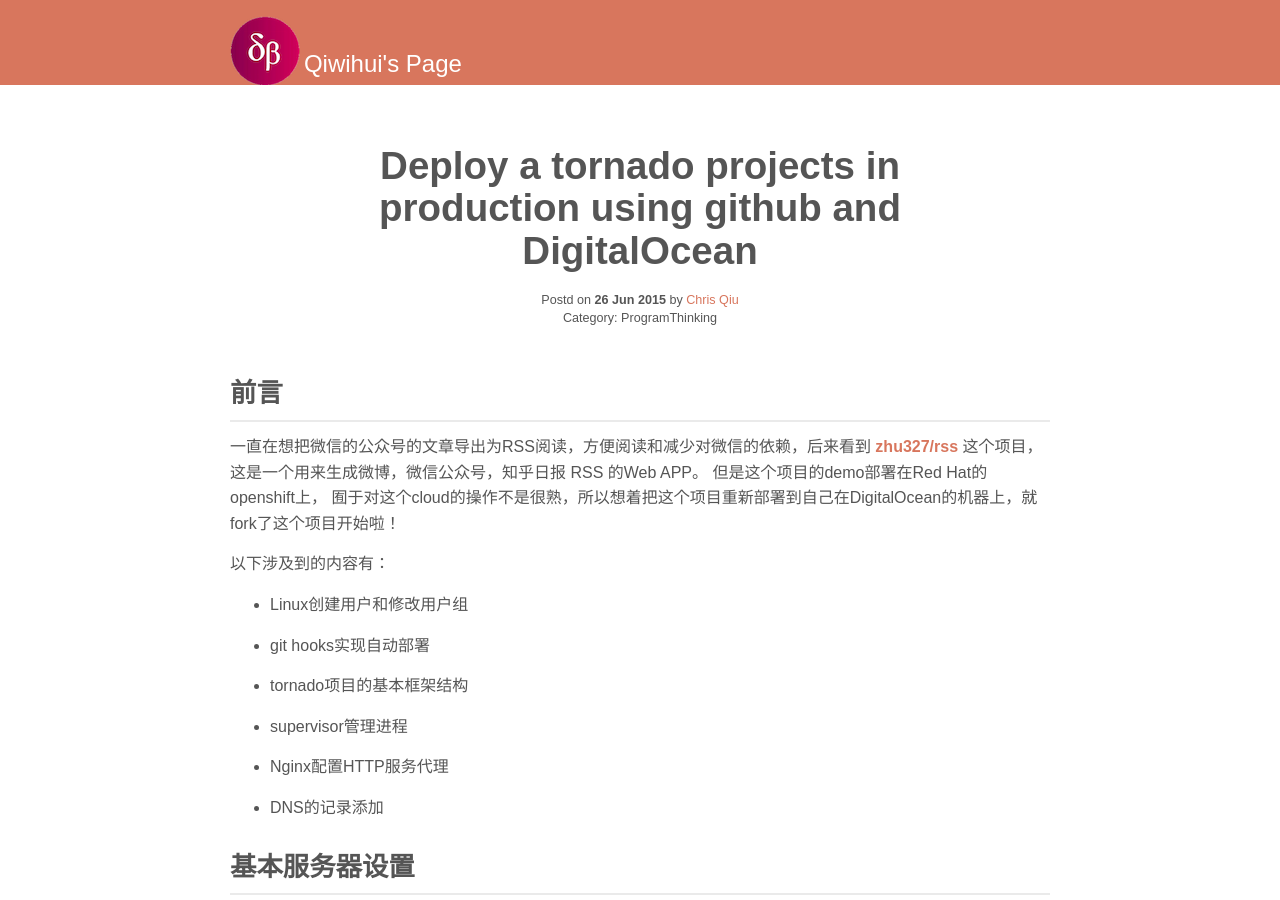
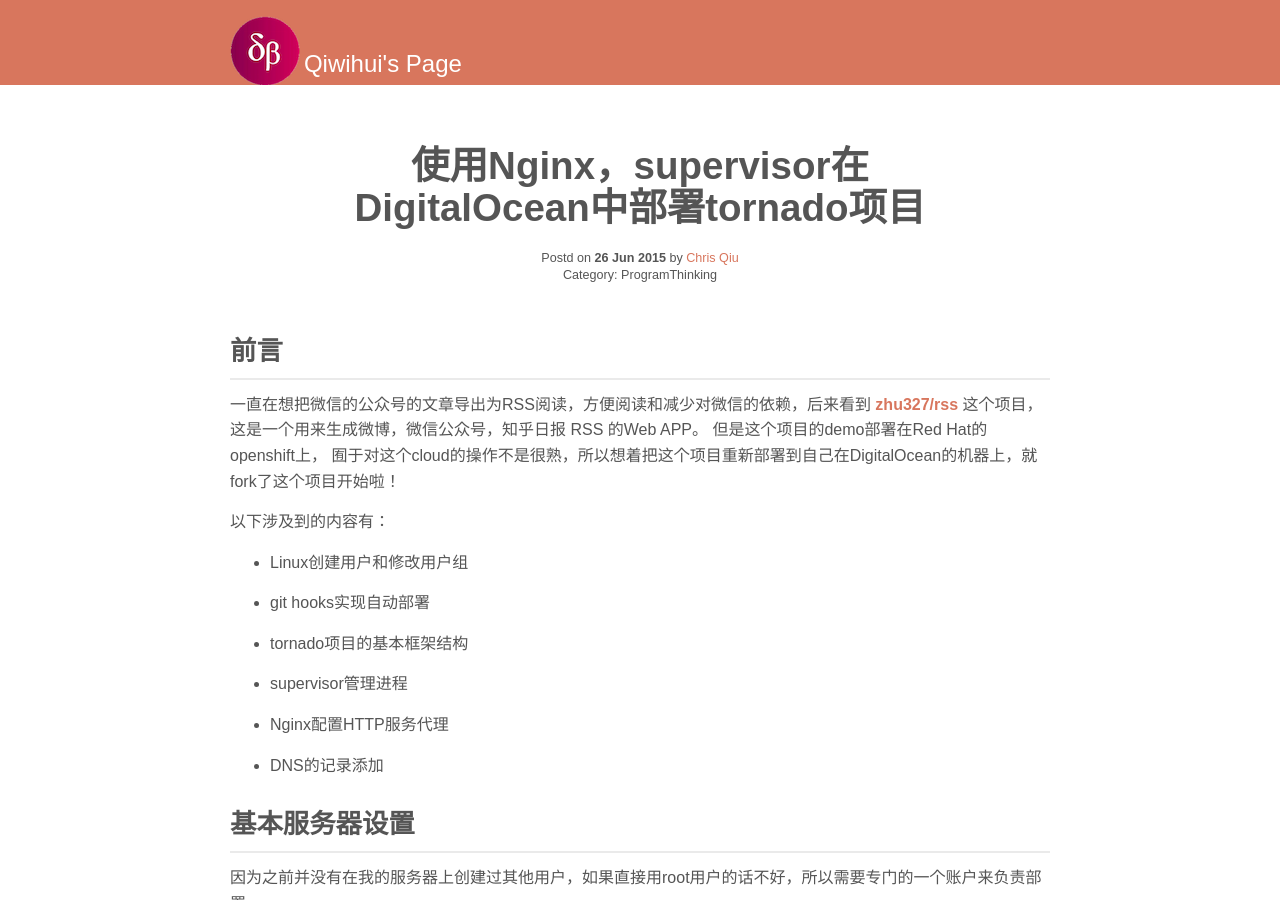
Before and after one commit to qiwihui/qiwihui, a Jekyll site: the page built from _posts/2015-06-26-deploy-tornado-with-github-digitalocean.md, in a window 1280 px wide and 900 px high. Built offline with Jekyll 4.4.1, drawn with Linux system fonts in a browser that asks for light colours; Markdown is read by kramdown in place of the engine named in the settings; comment, search, counter and statistics services are not loaded.

Commit message:
change tile of 2015-06-26-deploy-tornado-with-github-digitalocean.md

```diff
--- a/_posts/2015-06-26-deploy-tornado-with-github-digitalocean.md
+++ b/_posts/2015-06-26-deploy-tornado-with-github-digitalocean.md
@@ -1,6 +1,6 @@
 ---
 layout: post
-title: Deploy a tornado projects in production using github and DigitalOcean
+title: 使用Nginx，supervisor在DigitalOcean中部署tornado项目
 description: Deploy a tornado projects in production using github, DigitalOcean with nginx and supervisor
 category: ProgramThinking
 tags: tornado, digitalocean, nginx, supervisor, github, git
```
